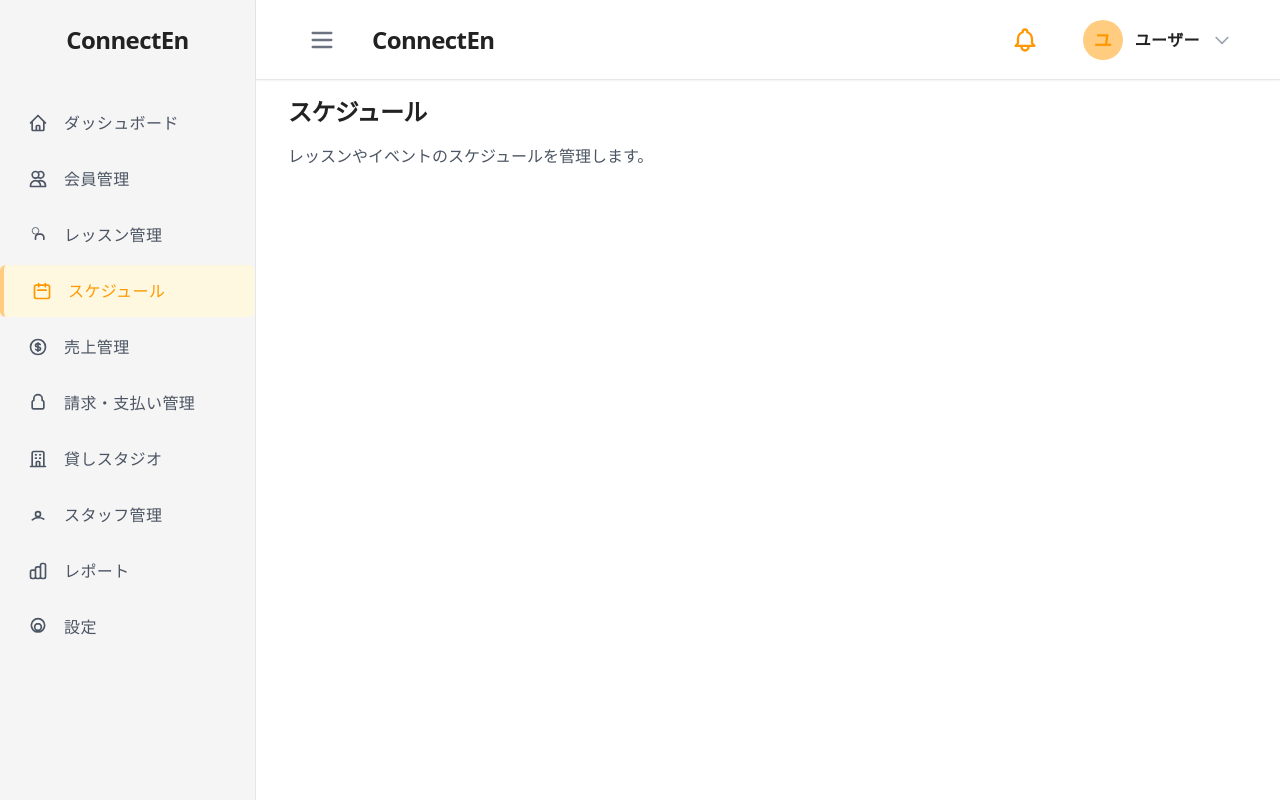
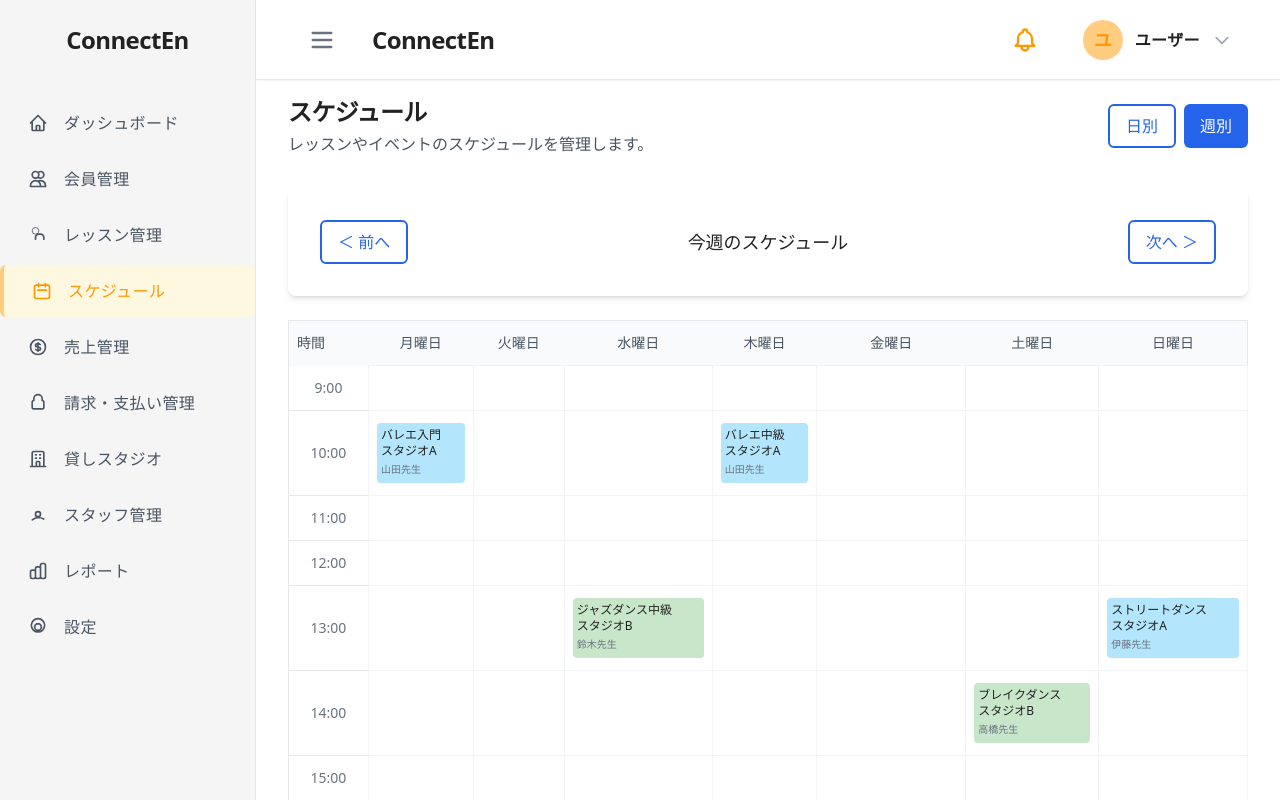
Before and after one commit to mio-github/connect_en, a Next.js app: page /schedule in a window 1280 px wide. Shown: the top 800 px of the page. Built offline with nearby package versions, Linux system fonts and the light colour scheme.

Commit message:
スケジュール画面の実装：日別・週別表示の追加

```diff
--- a/src/app/schedule/page.tsx
+++ b/src/app/schedule/page.tsx
@@ -1,11 +1,196 @@
-import React from 'react';
+'use client';
+
+import React, { useState } from 'react';
 import Layout from '@/components/layout/Layout';
+import Button from '@/components/common/Button';
+import Card from '@/components/common/Card';
+
+// 仮データ - lessons.pageからコピー
+const LESSONS = [
+  { id: 1, name: 'バレエ入門', teacher: '山田先生', day: '月', time: '10:00-11:00', capacity: 20, status: '公開', studio: 'スタジオA' },
+  { id: 2, name: 'ジャズダンス中級', teacher: '鈴木先生', day: '水', time: '13:00-14:30', capacity: 15, status: '非公開', studio: 'スタジオB' },
+  { id: 3, name: 'ヒップホップ初級', teacher: '佐藤先生', day: '金', time: '18:00-19:00', capacity: 25, status: '公開', studio: 'スタジオA' },
+  { id: 4, name: 'コンテンポラリー', teacher: '田中先生', day: '火', time: '15:30-17:00', capacity: 18, status: '公開', studio: 'スタジオB' },
+  { id: 5, name: 'バレエ中級', teacher: '山田先生', day: '木', time: '10:00-11:30', capacity: 15, status: '公開', studio: 'スタジオA' },
+  { id: 6, name: 'ブレイクダンス', teacher: '高橋先生', day: '土', time: '14:00-15:30', capacity: 20, status: '公開', studio: 'スタジオB' },
+  { id: 7, name: 'ストリートダンス', teacher: '伊藤先生', day: '日', time: '13:00-14:00', capacity: 22, status: '公開', studio: 'スタジオA' },
+];
+
+// 曜日の配列
+const DAYS_OF_WEEK = ['月', '火', '水', '木', '金', '土', '日'];
+
+// 時間帯の配列（表示用）
+const TIME_SLOTS = [
+  '9:00', '10:00', '11:00', '12:00', '13:00', '14:00',
+  '15:00', '16:00', '17:00', '18:00', '19:00', '20:00'
+];
 
 export default function SchedulePage() {
+  const [viewMode, setViewMode] = useState<'day' | 'week'>('week');
+  const [selectedDay, setSelectedDay] = useState<string>('月');
+  const [currentWeek, setCurrentWeek] = useState<number>(0); // 0 = 今週, 1 = 来週, -1 = 先週
+
+  // 選択された曜日またはすべての曜日のレッスンをフィルタリング
+  const filteredLessons = viewMode === 'day'
+    ? LESSONS.filter(lesson => lesson.day === selectedDay)
+    : LESSONS;
+
+  // レッスンの時間から開始時間を取得する関数
+  const getStartTime = (timeRange: string): string => {
+    return timeRange.split('-')[0];
+  };
+
+  // 曜日に基づいてレッスンをグループ化
+  const getLessonsByDay = (day: string) => {
+    return LESSONS.filter(lesson => lesson.day === day);
+  };
+
   return (
     <Layout>
-      <h1 className="text-2xl font-bold mb-4">スケジュール</h1>
-      <p className="text-gray-600">レッスンやイベントのスケジュールを管理します。</p>
+      <div className="mb-8 flex flex-col md:flex-row md:items-center md:justify-between gap-4">
+        <div>
+          <h1 className="text-2xl font-bold mb-1">スケジュール</h1>
+          <p className="text-gray-600">レッスンやイベントのスケジュールを管理します。</p>
+        </div>
+        <div className="flex space-x-2">
+          <Button
+            variant={viewMode === 'day' ? 'primary' : 'outline'}
+            onClick={() => setViewMode('day')}
+          >
+            日別
+          </Button>
+          <Button
+            variant={viewMode === 'week' ? 'primary' : 'outline'}
+            onClick={() => setViewMode('week')}
+          >
+            週別
+          </Button>
+        </div>
+      </div>
+
+      {/* 日付/週セレクター */}
+      <Card className="mb-6">
+        <div className="flex justify-between items-center p-2">
+          <Button variant="outline" onClick={() => viewMode === 'week' ? setCurrentWeek(prev => prev - 1) : setSelectedDay(prev => {
+            const currentIndex = DAYS_OF_WEEK.indexOf(prev);
+            return currentIndex > 0 ? DAYS_OF_WEEK[currentIndex - 1] : DAYS_OF_WEEK[DAYS_OF_WEEK.length - 1];
+          })}>
+            ＜ 前へ
+          </Button>
+
+          <div className="font-medium text-lg">
+            {viewMode === 'week' ?
+              `${currentWeek === 0 ? '今週' : currentWeek === 1 ? '来週' : '先週'}のスケジュール` :
+              `${selectedDay}曜日のスケジュール`
+            }
+          </div>
+
+          <Button variant="outline" onClick={() => viewMode === 'week' ? setCurrentWeek(prev => prev + 1) : setSelectedDay(prev => {
+            const currentIndex = DAYS_OF_WEEK.indexOf(prev);
+            return currentIndex < DAYS_OF_WEEK.length - 1 ? DAYS_OF_WEEK[currentIndex + 1] : DAYS_OF_WEEK[0];
+          })}>
+            次へ ＞
+          </Button>
+        </div>
+
+        {viewMode === 'day' && (
+          <div className="flex justify-center mt-2 space-x-1">
+            {DAYS_OF_WEEK.map(day => (
+              <Button
+                key={day}
+                size="sm"
+                variant={day === selectedDay ? 'primary' : 'outline'}
+                onClick={() => setSelectedDay(day)}
+                className="min-w-10"
+              >
+                {day}
+              </Button>
+            ))}
+          </div>
+        )}
+      </Card>
+
+      {/* 日別表示 */}
+      {viewMode === 'day' && (
+        <div className="space-y-4">
+          {TIME_SLOTS.map(timeSlot => {
+            const lessonsAtTime = filteredLessons.filter(lesson => getStartTime(lesson.time) === timeSlot);
+
+            if (lessonsAtTime.length === 0) {
+              return (
+                <div key={timeSlot} className="flex items-center p-2 hover:bg-gray-50 rounded border border-gray-100">
+                  <div className="w-16 text-center">
+                    <div className="text-sm font-medium">{timeSlot}</div>
+                  </div>
+                  <div className="flex-1 ml-4 p-2 text-gray-400 text-sm">
+                    予定なし
+                  </div>
+                </div>
+              );
+            }
+
+            return lessonsAtTime.map(lesson => (
+              <div key={`${timeSlot}-${lesson.id}`} className="flex items-center p-2 hover:bg-gray-50 rounded border border-gray-100">
+                <div className="w-16 text-center">
+                  <div className="text-sm font-medium">{timeSlot}</div>
+                </div>
+                <div className={`flex-1 ml-4 p-2 rounded ${lesson.studio === 'スタジオA' ? 'bg-primary-light' : 'bg-secondary-light'}`}>
+                  <div className="font-medium">{lesson.name}</div>
+                  <div className="text-sm text-gray-600">{lesson.studio} - {lesson.teacher}</div>
+                  <div className="text-xs text-gray-500">{lesson.time} · 定員: {lesson.capacity}名</div>
+                </div>
+                <div className="ml-2">
+                  <Button size="sm" variant="outline" className="ml-2">詳細</Button>
+                </div>
+              </div>
+            ));
+          })}
+        </div>
+      )}
+
+      {/* 週別表示 */}
+      {viewMode === 'week' && (
+        <div className="overflow-x-auto">
+          <table className="min-w-full bg-white rounded-xl border border-gray-200">
+            <thead className="bg-gray-50">
+              <tr>
+                <th className="px-2 py-3 text-left text-sm font-medium text-gray-600 w-20">時間</th>
+                {DAYS_OF_WEEK.map(day => (
+                  <th key={day} className="px-4 py-3 text-center text-sm font-medium text-gray-600">
+                    {day}曜日
+                  </th>
+                ))}
+              </tr>
+            </thead>
+            <tbody className="divide-y divide-gray-200">
+              {TIME_SLOTS.map(timeSlot => (
+                <tr key={timeSlot} className="hover:bg-gray-50">
+                  <td className="px-2 py-3 text-sm font-medium text-gray-500 text-center border-r border-gray-100">
+                    {timeSlot}
+                  </td>
+                  {DAYS_OF_WEEK.map(day => {
+                    const dayLessons = getLessonsByDay(day).filter(lesson => getStartTime(lesson.time) === timeSlot);
+
+                    return (
+                      <td key={`${day}-${timeSlot}`} className="px-2 py-2 text-sm border border-gray-100">
+                        {dayLessons.length > 0 ? (
+                          dayLessons.map(lesson => (
+                            <div key={lesson.id} className={`p-1 rounded my-1 ${lesson.studio === 'スタジオA' ? 'bg-primary-light' : 'bg-secondary-light'}`}>
+                              <div className="font-medium text-xs">{lesson.name}</div>
+                              <div className="text-xs">{lesson.studio}</div>
+                              <div className="text-[10px] text-gray-500">{lesson.teacher}</div>
+                            </div>
+                          ))
+                        ) : null}
+                      </td>
+                    );
+                  })}
+                </tr>
+              ))}
+            </tbody>
+          </table>
+        </div>
+      )}
     </Layout>
   );
 }
```
